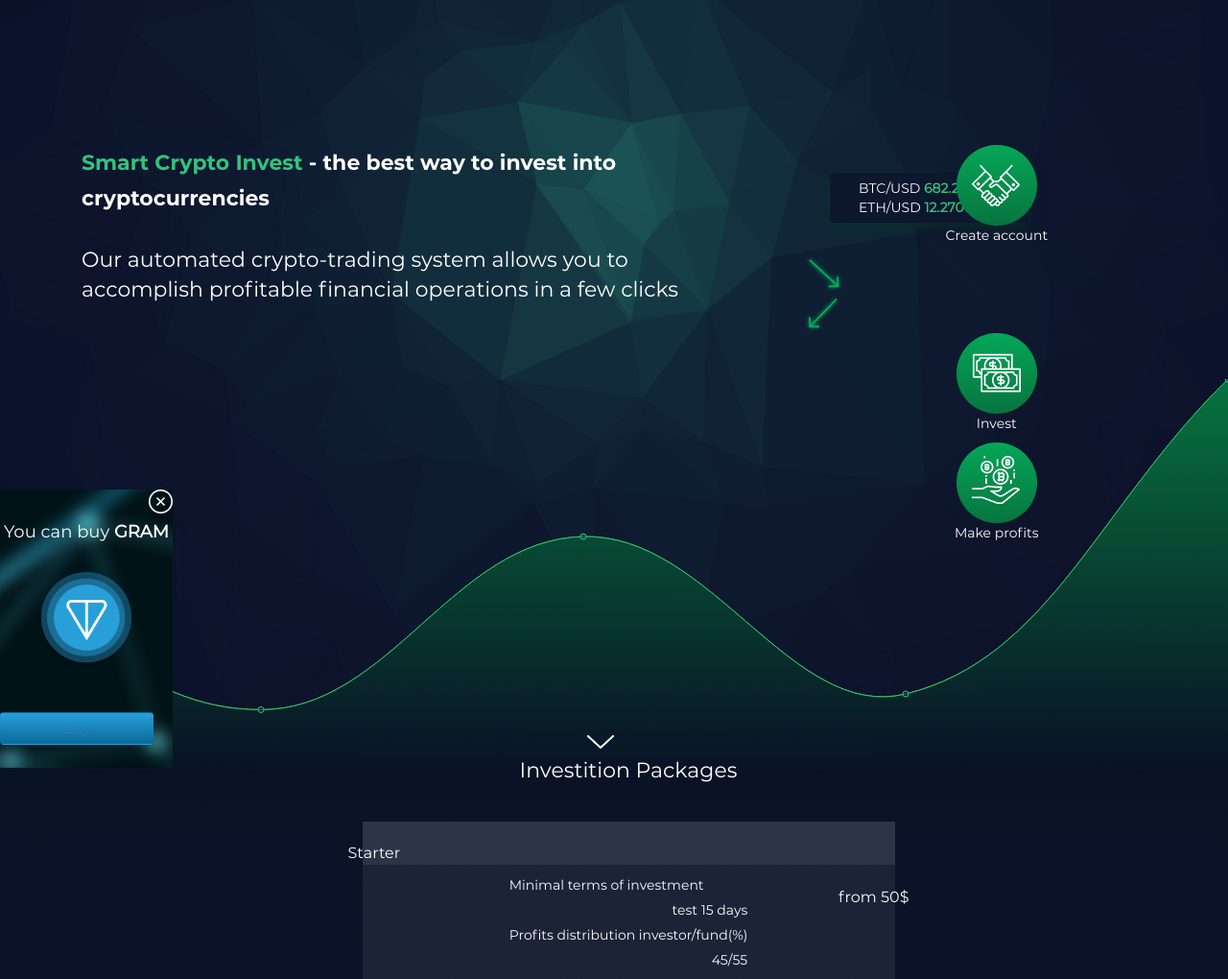
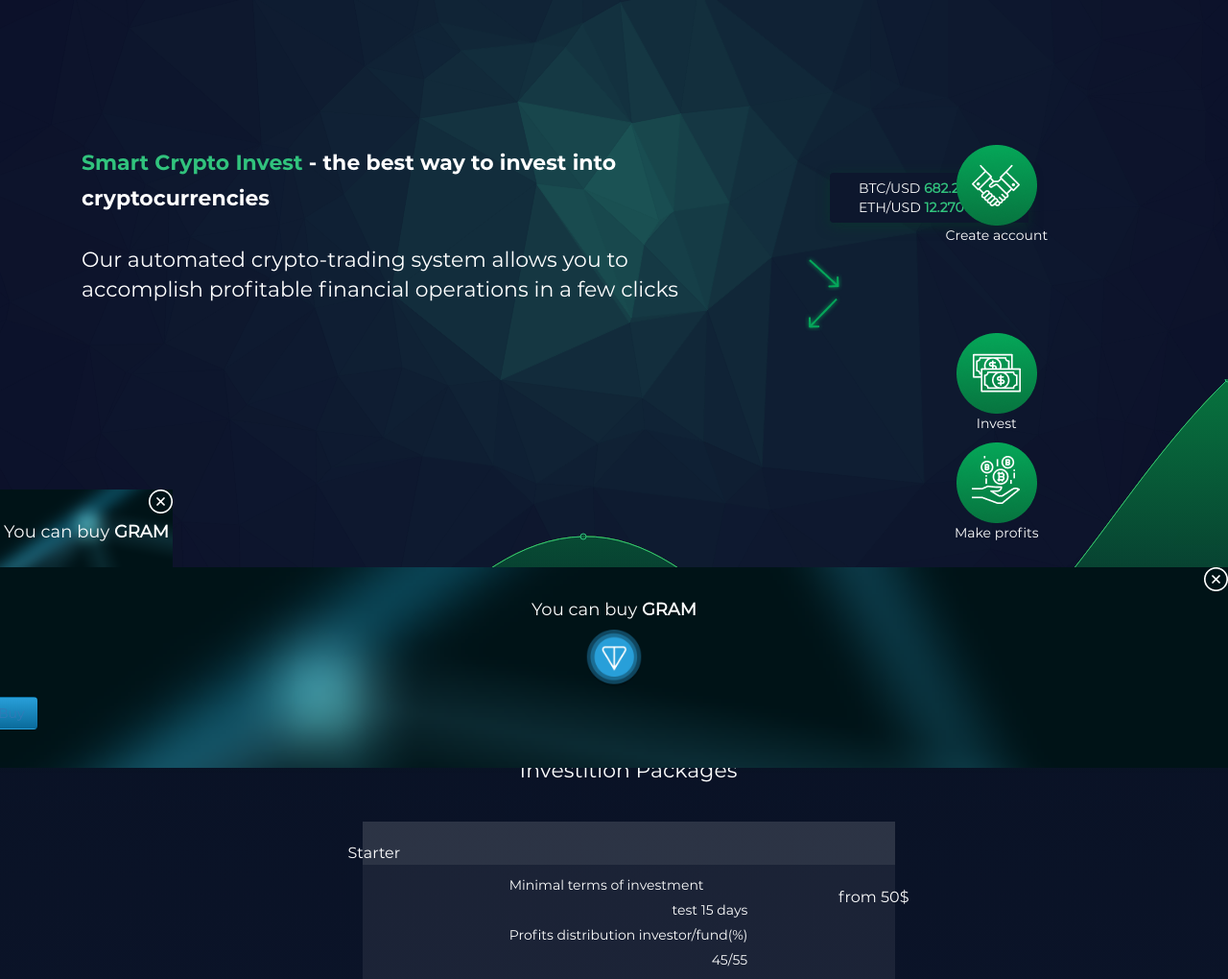
Before and after one commit to DKSGROUP/Crypto, a Yii app: template views/site/index.php in a window 1280 px wide. Shown: the top 1020 px of the page at 96% size. Run offline with PHP 8.4 and a stand-in for Yii, Linux system fonts and the light colour scheme; the template is opened without the code that fills it, so the values that code supplies are empty; some libraries are stand-ins or nearby versions.

Commit message:
add adv in small resolution(xs,sm,md)

```diff
--- a/views/site/index.php
+++ b/views/site/index.php
@@ -25,12 +25,7 @@ $this->title = 'Smart Crypto Invest';
 echo"<script language='javascript' src='../js/Chart.min.js'></script>";
 ?>
 
-<!--banner GRAM
-STATUS:-
-
-TO DO:
--
--->
+
 <div id="content"><a name="content" href="#content"></a></div>
 <div class="d-none d-lg-block">
     <aside id="aside1" class="animated fadeInLeft"  style="z-index:100000;">
@@ -50,19 +45,48 @@ TO DO:
                     <?=Yii::t('app','Buy')?>
                 </a>
             </div>
+        </div>
     </aside>
 </div>
 
+<div class="d-none  d-xs-block d-sm-block d-md-block d-lg-none " style="position: fixed; bottom:0; z-index:1000000;  width: 100% !important; left:0;">
+    <aside id="aside" class="animated fadeInUp"  style="background: url(../img/gram/ban.png) no-repeat;    background-size: 100%;">
+
+        <div id="closeButton1" class="text-right" onclick="document.getElementById('aside').style.display='none'"><img src="../img/gram/group.png" style="pointer-events: all;"></div>
+        <div class="container-fluid d-flex flex-column justify-content-center align-items-center">
+            <div class="row">
+                <div class="col-8 text-center text-white textt">
+                    <div class="container">
+                        <div class="row">
+                            <div class="col-9">
+                                <h4><?=Yii::t('app','You can buy ')?><b>GRAM</b></h4>
+                            </div>
+                            <div class="col-3">
+                                <div class="text text-center">
+                                    <?php
+                                    echo"<img src=\"../img/gram/elipse.png\"; class=\"elipse2\" style='width: 60px; height: 60px; margin: 0;'>";
+                                    ?>
+                                </div>
+                            </div>
+                        </div>
+                    </div>
+
+
+                </div>
+                <div class="col-4 butt">
+                    <a class="btn button-baner text-white" href="#" data-toggle="modal" data-target="#gram" data-dismiss="modal" style="margin-bottom:40px; margin-top: 10px; max-width:160px;">
+                        <?=Yii::t('app','Buy')?>
+                    </a>
+                </div>
+            </div>
+        </div>
+    </aside>
+</div>
+
+
 
 <div class="site-index">
 
-<!--Site title
-STATUS: -
-
-TO DO:
--прилепить курс валют к сонтейнеру что бы тот не улетал в бок
-
--->
 
     <section class="title-text" style="z-index: 3;">
         <div class="container">
@@ -2316,6 +2340,5 @@ position: absolute; right: 50%; bottom: 20px;">
 
                 </div>
             </div>
-
         </section>
 </div>
--- a/web/css/style.css
+++ b/web/css/style.css
@@ -336,6 +336,14 @@ table{
     overflow: hidden;
 }
 
+#aside{
+    position: fixed;
+    z-index: 1000000001;
+    bottom: 0;
+    width: 100% !important;
+    left: 0;
+}
+
 .butt{
 
     width: 160px !important;
```
Lines whose indentation alone changed are shown as unchanged.
